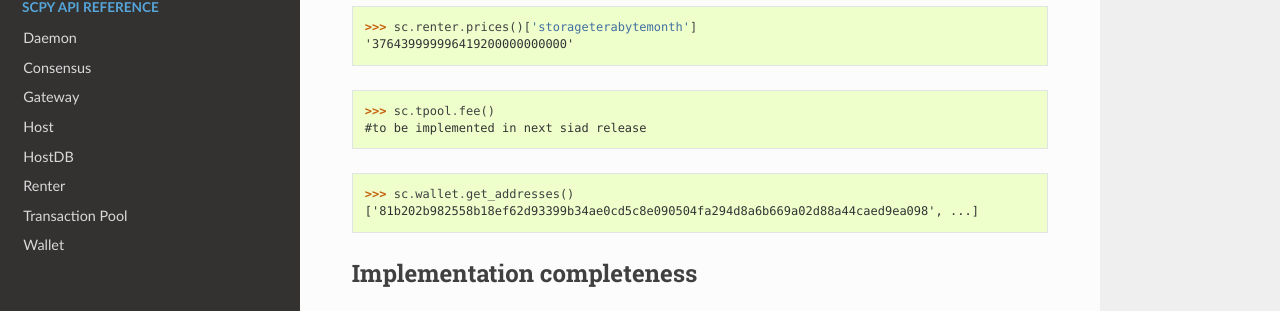
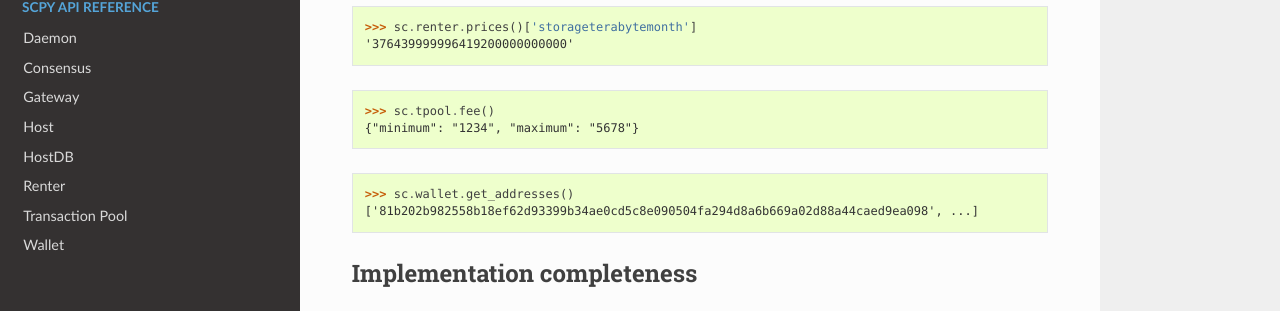
Before and after one commit to emilio2601/scpy, a Sphinx documentation site: the page built from docs/index.rst, in a window 1280 px wide and 900 px high, scrolled down 1094 px. Shown: the part 139-450 px from the top of the window. Built offline with Sphinx 7.4.7 and the Read the Docs theme 2.0.0, drawn with Linux system fonts in a browser that asks for light colours.

Commit message:
Modified tpool example

```diff
--- a/README.rst
+++ b/README.rst
@@ -40,7 +40,7 @@ sidebar. Here is an example of usage for each module:
     '376439999996419200000000000'
 
     >>> sc.tpool.fee()
-    #to be implemented in next siad release
+    {"minimum": "1234", "maximum": "5678"}
 
     >>> sc.wallet.get_addresses()
     ['81b202b982558b18ef62d93399b34ae0cd5c8e090504fa294d8a6b669a02d88a44caed9ea098', ...]
--- a/docs/index.rst
+++ b/docs/index.rst
@@ -47,7 +47,7 @@ sidebar. Here is an example of usage for each module
     '376439999996419200000000000'
 
     >>> sc.tpool.fee()
-    #to be implemented in next siad release
+    {"minimum": "1234", "maximum": "5678"}
 
     >>> sc.wallet.get_addresses()
     ['81b202b982558b18ef62d93399b34ae0cd5c8e090504fa294d8a6b669a02d88a44caed9ea098', ...]
```
